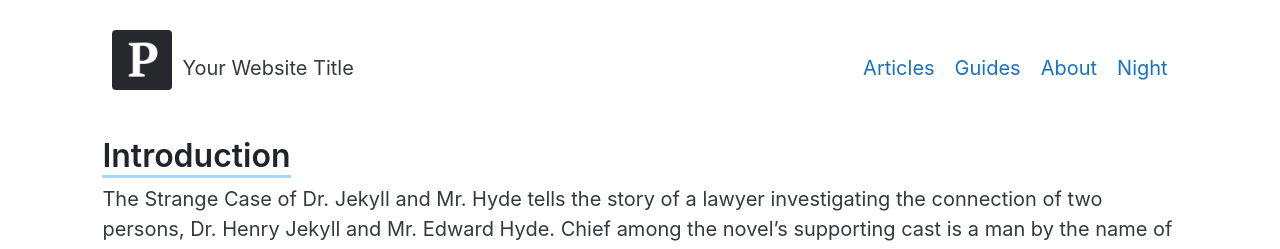
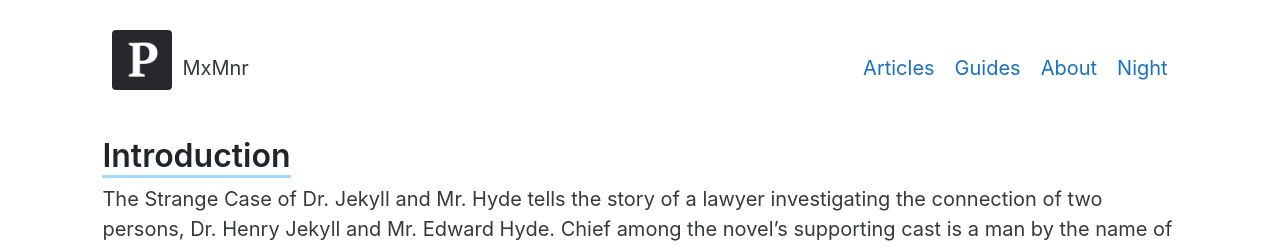
Before and after one commit to MxMnr/mxmnr-blog, a Jekyll site: the page built from index.html, in a window 1280 px wide. Shown: the top 249 px of the page. Built offline with Jekyll 4.4.1, drawn with Linux system fonts in a browser that asks for light colours; the list of posts is cut into pages by our own code.

Commit message:
updated config file and theme

```diff
--- a/_config.yml
+++ b/_config.yml
@@ -1,11 +1,11 @@
 # Setup
-title: Your Website Title
+title: MxMnr
 tagline: Your Website Tagline
-url: https://devpractical.com
+url: https://mxmnr.github.io/mxmnr-blog/
 paginate: 3
 baseurl: ""
 permalink: pretty
-theme: jekyll-theme-minimal
+theme: jekyll-theme-minima
 
 # Gems
 plugins:
```
